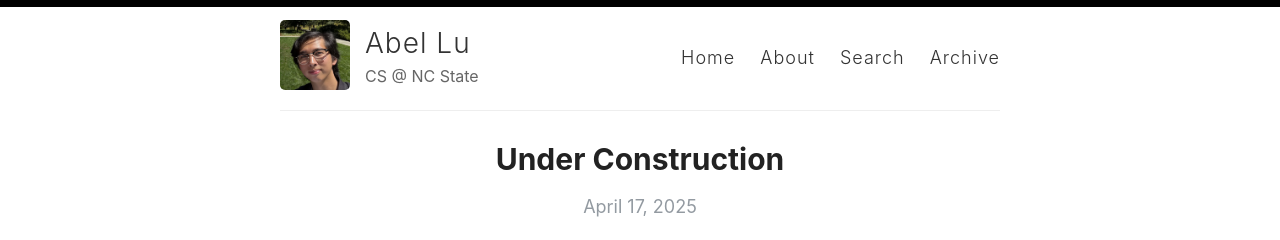
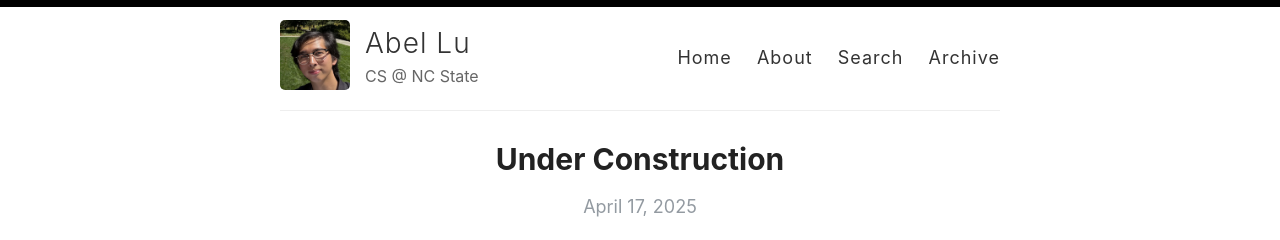
Before and after one commit to azn-abel/azn-abel.github.io, a Jekyll site: the page built from index.html, in a window 1280 px wide. Shown: the top 240 px of the page. Built offline with Jekyll 4.4.1, drawn with Linux system fonts in a browser that asks for light colours; the list of posts is cut into pages by our own code.

Commit message:
i hate thin fonts

```diff
--- a/assets/style.scss
+++ b/assets/style.scss
@@ -367,7 +367,7 @@ nav {
     margin-left: 20px;
     color: $darkGray;
     text-align: right;
-    font-weight: 300;
+    // font-weight: 300;
     letter-spacing: 1px;
 
     @include mobile {
```
